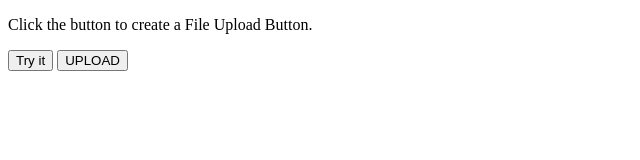
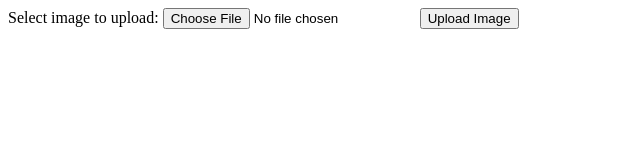
Before and after one commit to kxp9472/website, a plain HTML site: page index.html in a window 1280 px wide. Shown: the whole page, without its empty margins (0-640 px from the left). Drawn offline with Linux system fonts and the light colour scheme.

Commit message:
Update index.html

```diff
--- a/index.html
+++ b/index.html
@@ -2,18 +2,11 @@
 <html>
 <body>
 
-<p>Click the button to create a File Upload Button.</p>
-
-    <button onclick="myFunction()">Try it</button>
-    <button onclick="">UPLOAD</button>
-
-<script>
-function myFunction() {
-    var x = document.createElement("INPUT");
-    x.setAttribute("type", "file");
-    document.body.appendChild(x);
-}
-</script>
+<form action="upload.php" method="post" enctype="multipart/form-data">
+    Select image to upload:
+    <input type="file" name="fileToUpload" id="fileToUpload">
+    <input type="submit" value="Upload Image" name="submit">
+</form>
 
 </body>
 </html>
```
